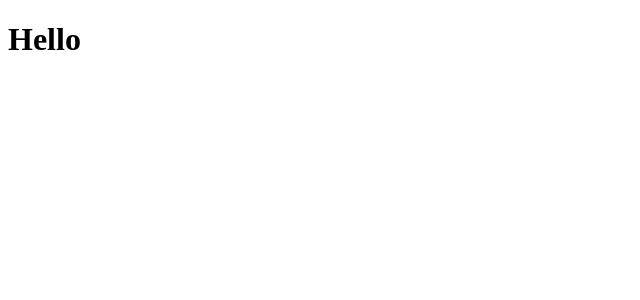
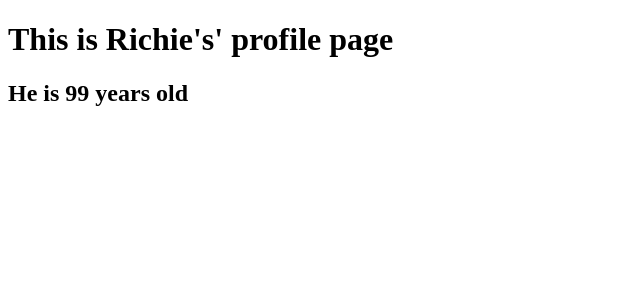
Before and after one commit to deepsea/nextjs-blog, a Next.js app: page /about in a window 1280 px wide. Shown: the top 300 px of the page, without its empty margins (0-640 px from the left). Built offline with nearby package versions, Linux system fonts and the light colour scheme.

Commit message:
Update update page
Server side props example

```diff
--- a/pages/about.js
+++ b/pages/about.js
@@ -1,12 +1,49 @@
 import React from 'react'
 
-function about() {
+function about({profile}) {
     return (
         <div>
-            <h1>Hello</h1>
+            <h1>This is {profile.name}'s' profile page</h1>
+            <h2>He is {profile.age} years old</h2>
 
         </div>
     )
 }
 
+// Use this for Static, benefit of caching and quicker
+// export async function getStaticProps() {
+
+//     const data = {
+//         profile: {
+//             name: 'Richie',
+//             age: 99
+//         }
+//     }
+
+//     return {
+//         props: {
+//             profile: data.profile
+//         }
+//     }
+
+// }
+
+// use this for Server Side
+export async function getServerSideProps() {
+
+    const data = {
+        profile: {
+            name: 'Richie',
+            age: 99
+        }
+    }
+
+    return {
+        props: {
+            profile: data.profile
+        }
+    }
+
+}
+
 export default about
```
